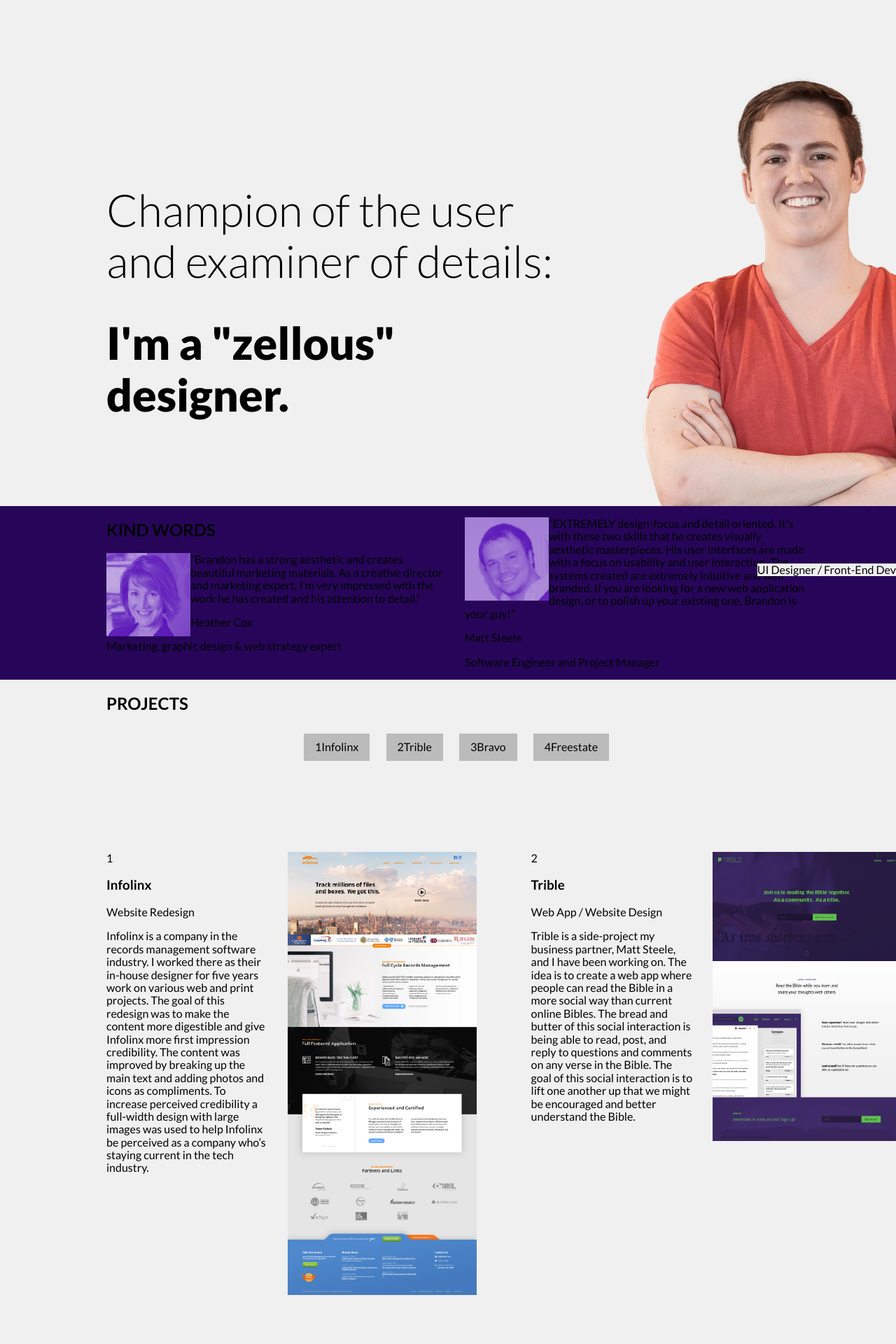
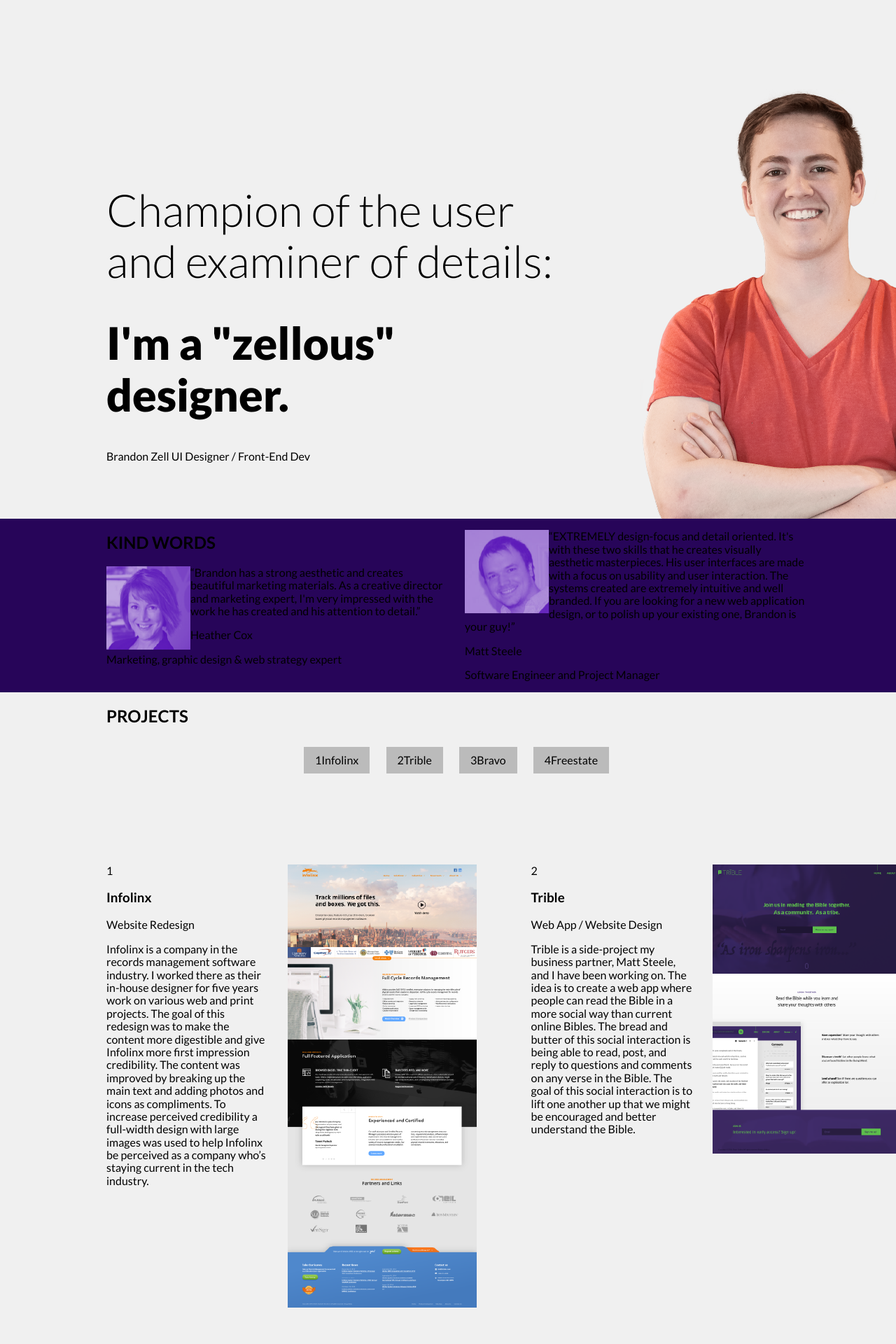
Before and after one commit to bzle/brandonz-me, a Jekyll site: the page built from index.html, in a window 1280 px wide. Shown: the top 1920 px of the page at 70% size. Built offline with Jekyll 4.4.1, drawn with Linux system fonts in a browser that asks for light colours; nearby versions of some CDN libraries.

Commit message:
Updated '/css/style.scss' via CloudCannon

```diff
--- a/css/style.scss
+++ b/css/style.scss
@@ -833,11 +833,13 @@
 .hero-section h1 + h1 {
     font-weight: bold;
 }
+.my-info {
+    position: absolute;
+    right: 0;
+    bottom: 120px;
+}
 .my-name, .my-title {
     background-color: #F0F0F0;
-    position: absolute;
-    right: 0;
-    bottom: -100px;
     text-align: right;
 }
 .my-name {
```
